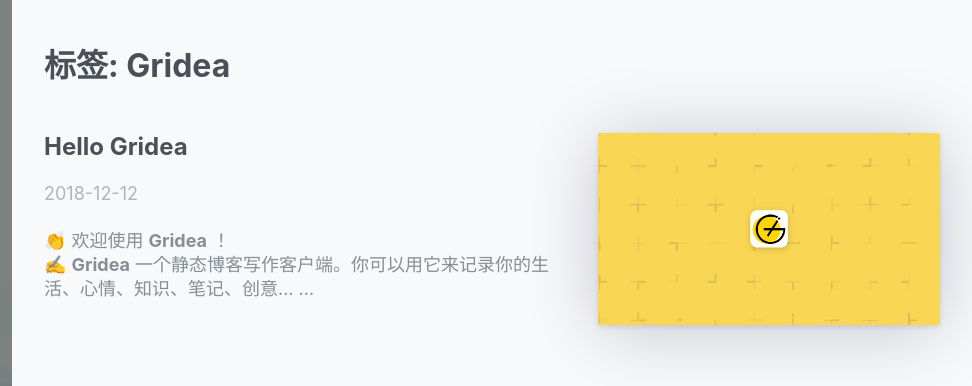
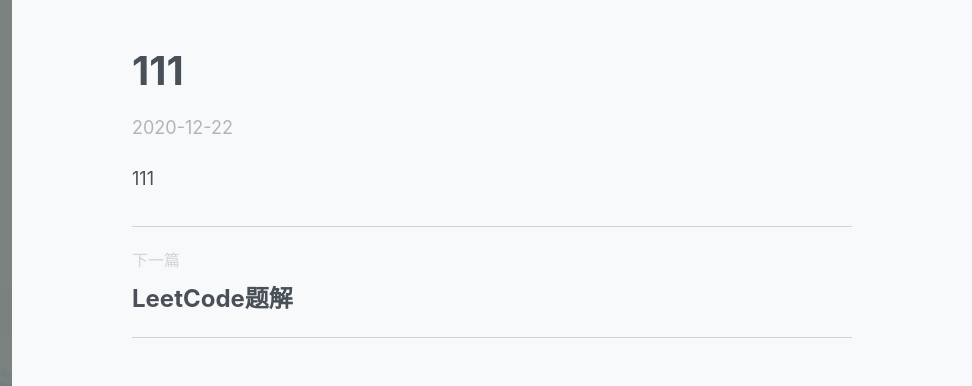
Before and after one commit to TaoCesc/TaoCesc.github.io, a plain HTML site: page post/111/index.html in a window 1280 px wide. Shown: the top 386 px of the page, 308-1280 px from the left. Drawn offline with nearby package versions, Linux system fonts and the light colour scheme.

Commit message:
update from gridea: 2020-12-22 10:29:17

```diff
--- a/tag/VORziqQV7/index.html
+++ b/post/111/index.html
@@ -3,12 +3,12 @@
   <head>
     <meta charset="utf-8" >
 
-<title>Gridea | Tao的博客</title>
+<title>111 | Tao的博客</title>
 
 <meta name="viewport" content="width=device-width, initial-scale=1, maximum-scale=1, user-scalable=no">
 
 <link rel="stylesheet" href="https://use.fontawesome.com/releases/v5.7.2/css/all.css" integrity="sha384-fnmOCqbTlWIlj8LyTjo7mOUStjsKC4pOpQbqyi7RrhN7udi9RwhKkMHpvLbHG9Sr" crossorigin="anonymous">
-<link rel="shortcut icon" href="https://taocesc.github.io/favicon.ico?v=1608604037817">
+<link rel="shortcut icon" href="https://taocesc.github.io/favicon.ico?v=1608604151842">
 <link rel="stylesheet" href="https://taocesc.github.io/styles/main.css">
 
 
@@ -18,7 +18,9 @@
 
 
 
-    <meta name="description" content="温故而知新">
+    <meta name="description" content="111
+" />
+    <meta name="keywords" content="" />
   </head>
   <body>
     <div id="app" class="main">
@@ -27,7 +29,7 @@
   <div class="top-container" data-aos="fade-right">
     <div class="top-header-container">
       <a class="site-title-container" href="https://taocesc.github.io">
-        <img src="https://taocesc.github.io/images/avatar.png?v=1608604037817" class="site-logo">
+        <img src="https://taocesc.github.io/images/avatar.png?v=1608604151842" class="site-logo">
         <h1 class="site-title">Tao的博客</h1>
       </a>
       <div class="menu-btn" @click="menuVisible = !menuVisible">
@@ -88,35 +90,29 @@
 
       <div class="main-container">
         <div class="content-container" data-aos="fade-up">
-          <h2 class="current-tag">标签: Gridea</h2>
+          <div class="post-detail">
+            <h2 class="post-title">111</h2>
+            <div class="post-date">2020-12-22</div>
 
-            <article class="post-item">
-              <div class="left">
-                <a href="https://taocesc.github.io/post/hello-gridea/">
-                  <h2 class="post-title">Hello Gridea</h2>
+            <div class="post-content" v-pre>
+              <p>111</p>
+
+            </div>
+
+
+              <div class="next-post">
+                <div class="next">下一篇</div>
+                <a href="https://taocesc.github.io/post/leetcode-ti-jie/">
+                  <h3 class="post-title">
+                    LeetCode题解
+                  </h3>
                 </a>
-                <div class="post-date">
-                  2018-12-12
-                </div>
-                <div class="post-abstract">
-                  <p>👏  欢迎使用 <strong>Gridea</strong> ！<br>
-✍️  <strong>Gridea</strong> 一个静态博客写作客户端。你可以用它来记录你的生活、心情、知识、笔记、创意... ...</p>
-
-                </div>
               </div>
 
-                <a class="right" href="https://taocesc.github.io/post/hello-gridea/">
-                  <div class="feature-container" style="background-image: url('https://taocesc.github.io/post-images/hello-gridea.png')">
-                  </div>
-                </a>
-
-            </article>
 
 
-          <div class="pagination-container">
 
-
-</div>
+          </div>
 
         </div>
       </div>
```
Also changed, not shown: archives/index.html (+14 -2 lines), atom.xml (+10 -1 lines), index.html (+17 -2 lines), post/about/index.html (+2 -2 lines), post/arima-jin-xing-shi-jian-xu-lie-yu-ce-python-shi-xian/index.html (+2 -2 lines), post/hello-gridea/index.html (+2 -2 lines), post/leetcode-ti-jie/index.html (+2 -2 lines), post/linux-pei-zhi-shen-du-xue-xi-huan-jing/index.html (+2 -2 lines), tags/index.html (+2 -2 lines).
